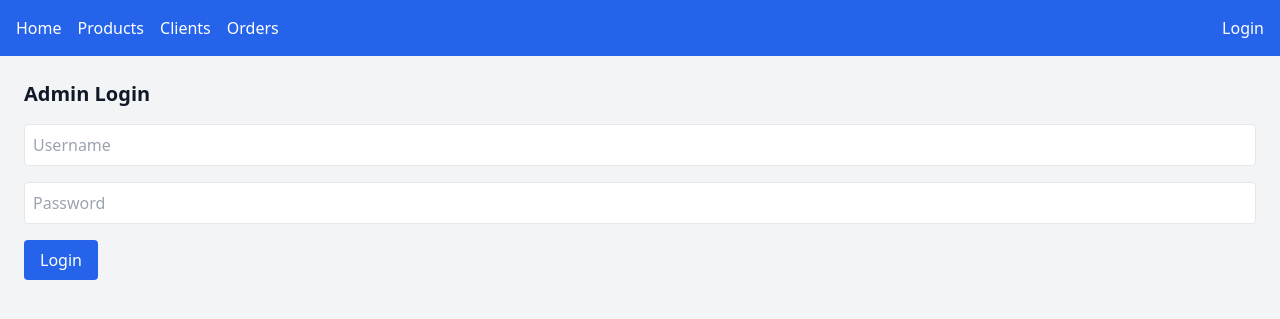
After one commit to Flesner96/flask-shop, a Flask app: page /login in a window 1280 px wide. The commit adds this page. Shown: the top 319 px of the page. Run offline with Flask 3, Linux system fonts and the light colour scheme; some libraries are stand-ins or nearby versions.

Commit message:
Add admin login/logout and session-based protection for form routes

```diff
--- a/app.py
+++ b/app.py
@@ -1,27 +1,52 @@
-from flask import Flask, flash, redirect, render_template, request
+from functools import wraps
+from flask import Flask, flash, redirect, render_template, request, session
 from logic.products import get_products, insert_product
 from logic.clients import get_clients, insert_client
 from logic.orders import get_orders, insert_order
 
 app = Flask(__name__)
+app.secret_key = "your_secret_key_here"
+
+
+@app.route("/logout")
+def logout():
+    session.pop("logged_in", None)
+    flash("Logged out.", "success")
+    return redirect("/login")
+
+
+def login_required(route_func):
+    @wraps(route_func)
+    def wrapper(*args, **kwargs):
+        if not session.get("logged_in"):
+            flash("Login required to access this page.", "error")
+            return redirect("/login")
+        return route_func(*args, **kwargs)
+    return wrapper
+
 
 @app.route("/")
 def index():
     return render_template("index.html")
 
+
 @app.route("/products")
 def show_products():
     return render_template("products.html", products=get_products())
+
 
 @app.route("/clients")
 def show_clients():
     return render_template("clients.html", clients=get_clients())
 
+
 @app.route("/orders")
 def show_orders():
     return render_template("orders.html", orders=get_orders())
 
+
 @app.route("/add_product", methods=["GET", "POST"])
+@login_required
 def create_product():
     if request.method == "POST":
         name = request.form.get("name", "").strip()
@@ -31,7 +56,6 @@ def create_product():
 
         errors = []
 
-        # Validate required fields
         if not name:
             errors.append("Product name is required.")
         if not price:
@@ -53,7 +77,6 @@ def create_product():
                 flash(error, "error")
             return render_template("add_product.html", name=name, description=description)
 
-        # Insert into DB
         try:
             insert_product(name, description, price, rating)
             flash("Product added successfully!", "success")
@@ -64,7 +87,9 @@ def create_product():
 
     return render_template("add_product.html")
 
+
 @app.route("/add_client", methods=["GET", "POST"])
+@login_required
 def create_client():
     if request.method == "POST":
         first_name = request.form.get("first_name", "").strip()
@@ -91,7 +116,9 @@ def create_client():
 
     return render_template("add_client.html")
 
+
 @app.route("/add_order", methods=["GET", "POST"])
+@login_required
 def create_order():
     if request.method == "POST":
         client_id = request.form.get("client_id", "").strip()
@@ -124,5 +151,23 @@ def create_order():
 
     return render_template("add_order.html")
 
+
+@app.route("/login", methods=["GET", "POST"])
+def login():
+    if request.method == "POST":
+        username = request.form.get("username")
+        password = request.form.get("password")
+
+        # Simple check — replace with real auth later
+        if username == "admin" and password == "admin123":
+            session["logged_in"] = True
+            flash("Logged in successfully.", "success")
+            return redirect("/")
+        else:
+            flash("Invalid credentials.", "error")
+
+    return render_template("login.html")
+
+
 if __name__ == "__main__":
     app.run(debug=True)
--- a/templates/layout.html
+++ b/templates/layout.html
@@ -6,12 +6,17 @@
     <script src="https://cdn.tailwindcss.com"></script>
 </head>
 <body class="bg-gray-100 text-gray-900">
-    <nav class="bg-blue-600 p-4 text-white">
-        <a href="/" class="mr-4">Home</a>
-        <a href="/products" class="mr-4">Products</a>
-        <a href="/clients" class="mr-4">Clients</a>
-        <a href="/orders" class="mr-4">Orders</a>
-    </nav>
+    <nav class="bg-blue-600 p-4 text-white flex gap-4">
+    <a href="/">Home</a>
+    <a href="/products">Products</a>
+    <a href="/clients">Clients</a>
+    <a href="/orders">Orders</a>
+    {% if session.logged_in %}
+        <a href="/logout" class="ml-auto">Logout</a>
+    {% else %}
+        <a href="/login" class="ml-auto">Login</a>
+    {% endif %}
+</nav>
     <main class="p-6">
         {% with messages = get_flashed_messages(with_categories=true) %}
   {% if messages %}
--- /dev/null
+++ b/templates/login.html
@@ -0,0 +1,10 @@
+{% extends "layout.html" %}
+{% block title %}Login{% endblock %}
+{% block content %}
+<h1 class="text-xl font-bold mb-4">Admin Login</h1>
+<form method="post" class="space-y-4">
+  <input type="text" name="username" placeholder="Username" class="w-full p-2 border rounded" required>
+  <input type="password" name="password" placeholder="Password" class="w-full p-2 border rounded" required>
+  <button type="submit" class="bg-blue-600 text-white px-4 py-2 rounded">Login</button>
+</form>
+{% endblock %}
```
